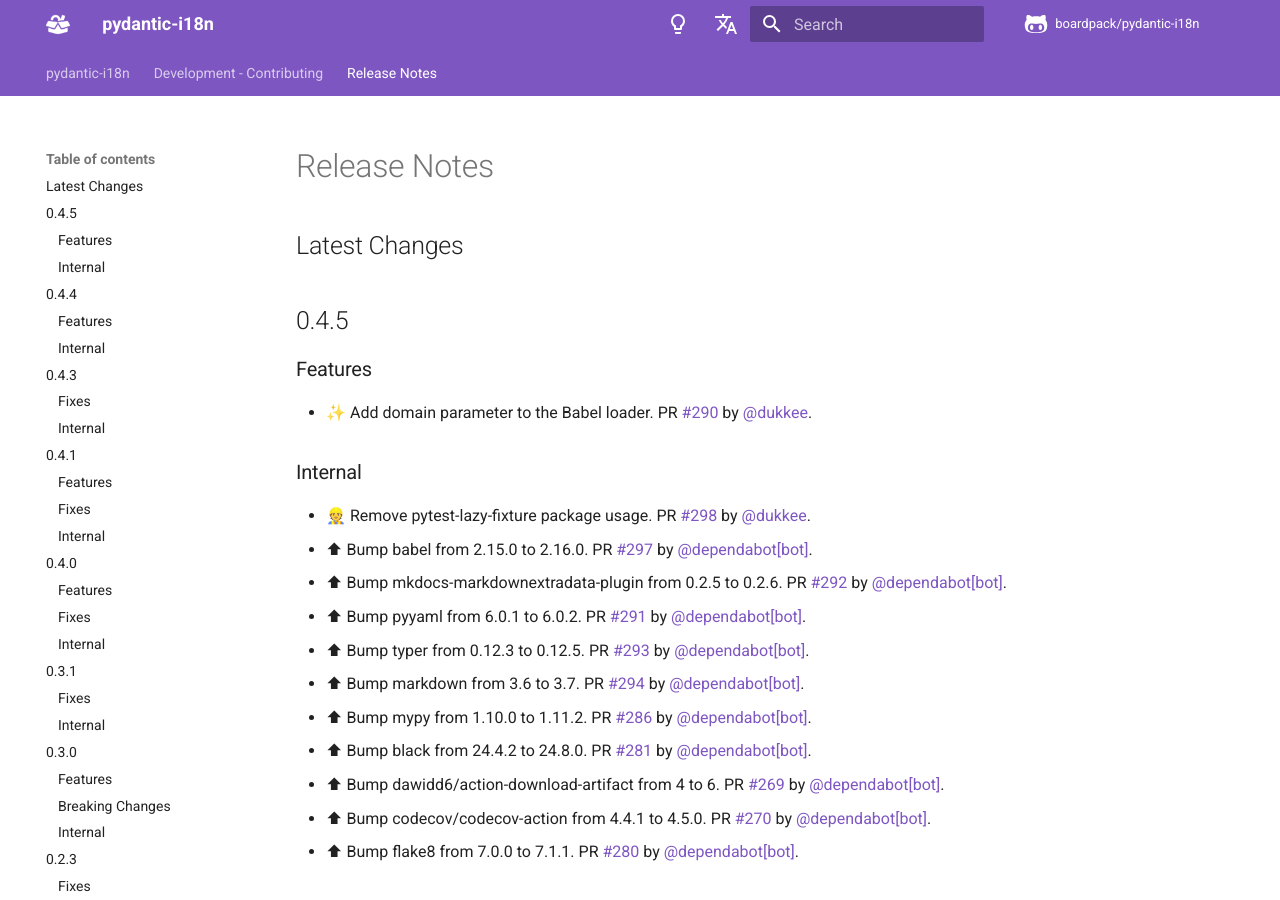
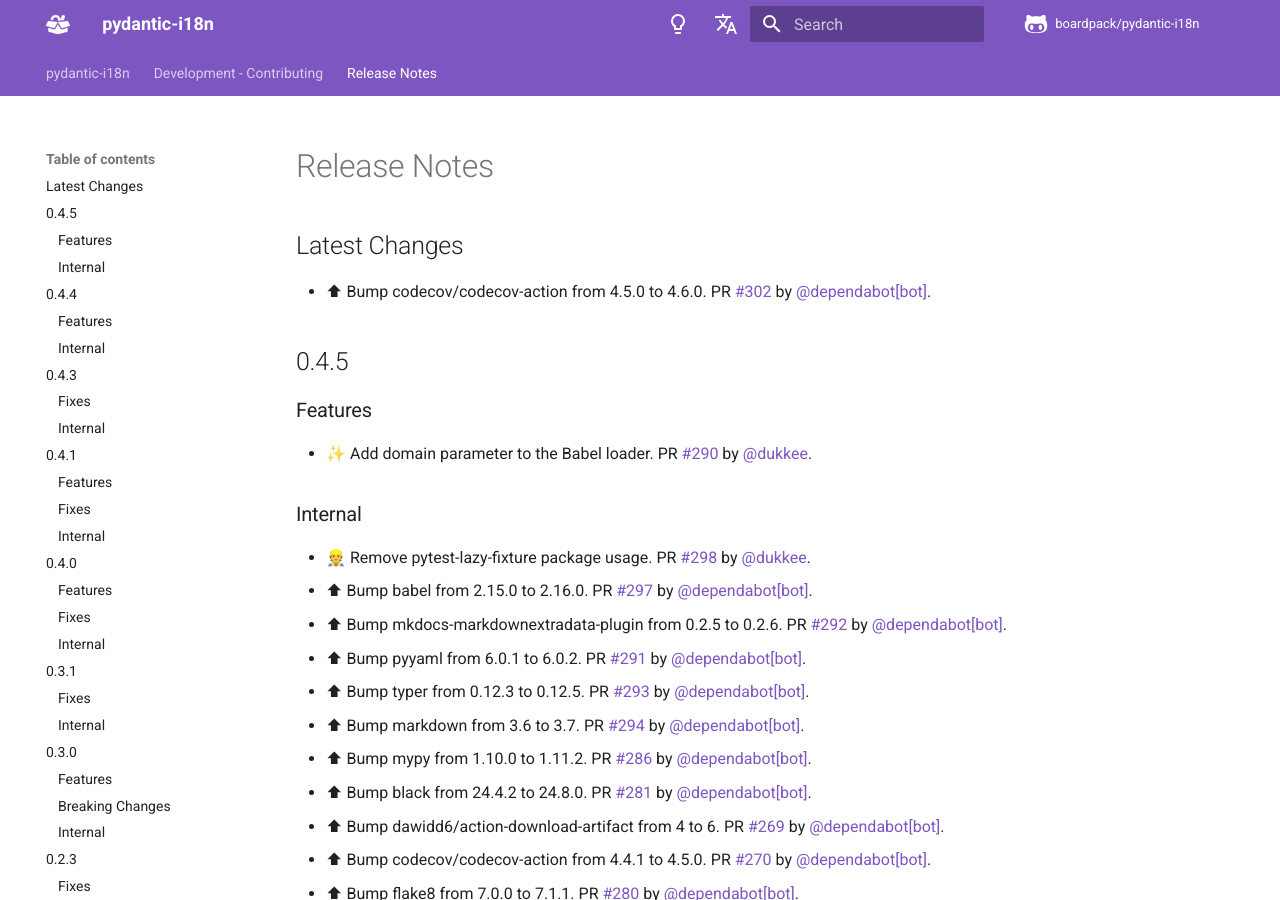
Before and after one commit to boardpack/pydantic-i18n, an MkDocs documentation site: the page built from docs/en/docs/release-notes.md, in a window 1280 px wide and 900 px high. Built offline with MkDocs 1.6.1 and Material for MkDocs 9.7.7, drawn with Linux system fonts in a browser that asks for light colours; comment, search, counter and statistics services are not loaded.

Commit message:
📝 Update release notes

```diff
--- a/docs/en/docs/release-notes.md
+++ b/docs/en/docs/release-notes.md
@@ -2,6 +2,7 @@
 
 ## Latest Changes
 
+* ⬆ Bump codecov/codecov-action from 4.5.0 to 4.6.0. PR [#302](https://github.com/boardpack/pydantic-i18n/pull/302) by [@dependabot[bot]](https://github.com/apps/dependabot).
 
 ## 0.4.5
 
```
